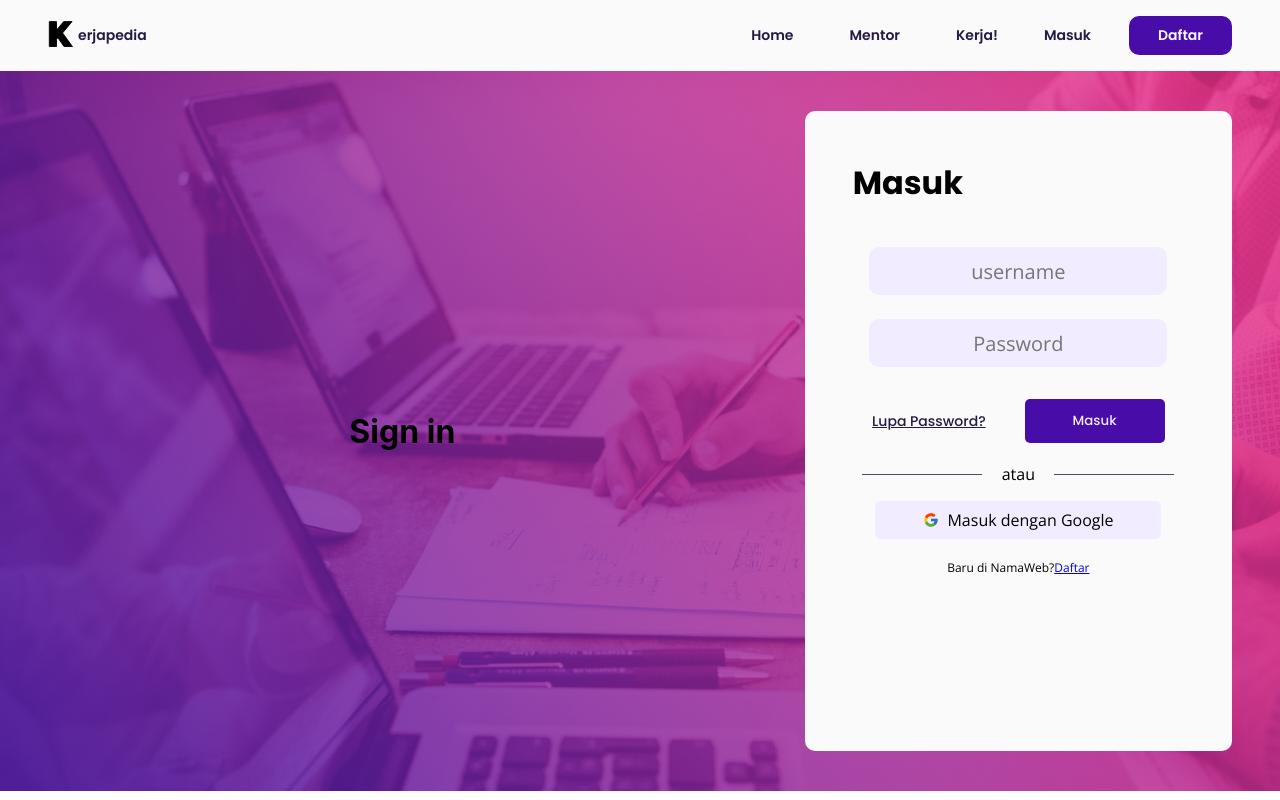
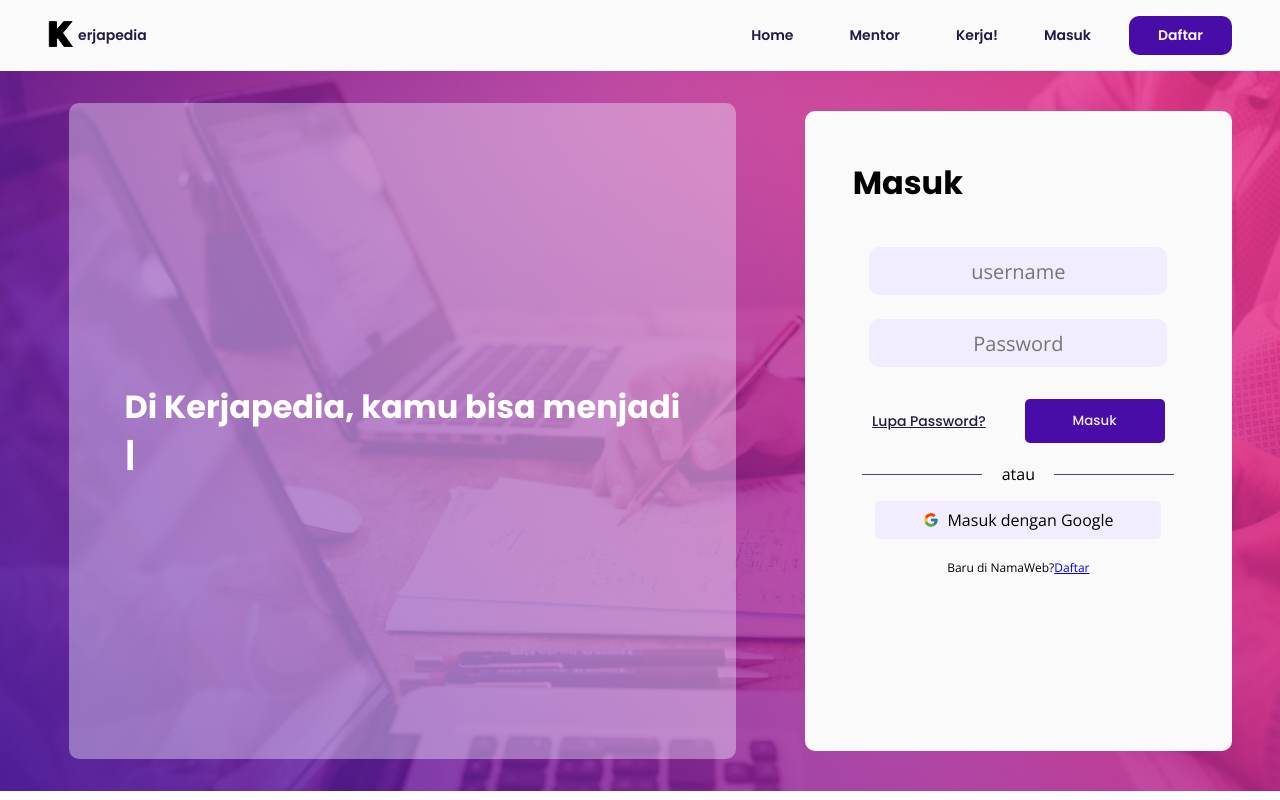
Before and after one commit to Briiad/internbcc, a React (Create React App) app: page /usersignin in a window 1280 px wide. Built offline with nearby package versions, Linux system fonts and the light colour scheme.

Commit message:
yeyeyeyeyyeyeye

```diff
--- a/package.json
+++ b/package.json
@@ -4,7 +4,6 @@
   "private": true,
   "proxy": "http://bcc-filkom-ub-elb-392908734.ap-southeast-1.elb.amazonaws.com:8082",
   "dependencies": {
-    "@material-ui/core": "^4.11.3",
     "@testing-library/jest-dom": "^5.11.9",
     "@testing-library/react": "^11.2.5",
     "@testing-library/user-event": "^12.7.3",
@@ -14,10 +13,10 @@
     "react": "^17.0.1",
     "react-dom": "^17.0.1",
     "react-icons": "^4.2.0",
-    "react-intersection-observer": "^8.31.0",
     "react-router-dom": "^5.2.0",
     "react-scripts": "4.0.3",
     "react-select": "^4.2.1",
+    "typewriter-effect": "^2.17.0",
     "web-vitals": "^1.1.0"
   },
   "scripts": {
--- a/public/index.html
+++ b/public/index.html
@@ -2,14 +2,12 @@
 <html lang="en">
   <head>
     <meta charset="utf-8" />
-    <link rel="icon" href="%PUBLIC_URL%/favicon.ico" />
     <meta name="viewport" content="width=device-width, initial-scale=1" />
     <meta name="theme-color" content="#000000" />
     <meta
       name="description"
       content="Web site created using create-react-app"
     />
-    <link rel="apple-touch-icon" href="%PUBLIC_URL%/logo192.png" />
     <!--
       manifest.json provides metadata used when your web app is installed on a
       user's mobile device or desktop. See https://developers.google.com/web/fundamentals/web-app-manifest/
--- a/src/App.js
+++ b/src/App.js
@@ -1,6 +1,8 @@
 import { BrowserRouter as Router, Switch, Route, useLocation } from 'react-router-dom';
 import { AnimatePresence } from 'framer-motion';
 import { createContext, useState } from 'react';
+import AuthRoute from './config/AuthRoute';
+import PrivateRoute from './config/PrivateRoute';
 
 import './App.css';
 
@@ -14,22 +16,25 @@ export const Context = createContext("hello world");
 
 function App() {
 
+  const userData = JSON.parse(localStorage.getItem("userData"));
+
   const [global, setGlobal] = useState([]);
+  const [user, setUser] = useState(userData);
 
   return (
     <div className="App">
       <Router>
-        <AnimatePresence exitBeforeEnter>
-          <Navbar />
-          <Switch>
-            <Context.Provider value={{ global, setGlobal }}>
+        <Context.Provider value={{ global, setGlobal, user, setUser }}>
+          <AnimatePresence exitBeforeEnter>
+            <Navbar />
+            <Switch>
               <Route exact path="/" component={Home} />
-              <Route exact path="/usersignup" component={Signup} />
-              <Route exact path="/usersignin" component={Signin} />
-              <Route exact path="/carikerja" component={Caripekerjaan} />
-            </Context.Provider>
-          </Switch>
-        </AnimatePresence>
+              <AuthRoute exact path="/usersignup" component={Signup} />
+              <AuthRoute exact path="/usersignin" component={Signin} />
+              <PrivateRoute exact path="/carikerja" component={Caripekerjaan} />
+            </Switch>
+          </AnimatePresence>
+        </Context.Provider>
       </Router>
     </div>
   );
--- /dev/null
+++ b/src/components/waiting.js
@@ -0,0 +1,31 @@
+import React from 'react';
+import Typewriter from 'typewriter-effect';
+
+function Waiting() {
+    return (
+        <div className="waiting">
+            <div className="type__">
+                <Typewriter
+                    options={{
+                        loop: true
+                    }}
+
+                    onInit={(typewiter) => {
+                        typewiter.typeString("Di Kerjapedia, kamu bisa menjadi ")
+                            .typeString("<h1 class = __wanna>Developer </h1>")
+                            .pauseFor(2500)
+                            .deleteChars(10)
+                            .typeString("<h1 class = __wanna>Freelancer </h1>")
+                            .pauseFor(2500)
+                            .deleteChars(12)
+                            .typeString("<h1 class = __wanna>Designer </h1>")
+                            .pauseFor(2500)
+                            .start();
+                    }}
+                />
+            </div>
+        </div>
+    )
+}
+
+export default Waiting
--- /dev/null
+++ b/src/config/AuthRoute.js
@@ -0,0 +1,20 @@
+import React from "react";
+import { Redirect, Route, useLocation } from "react-router-dom";
+
+function AuthRoute({ component: Component, ...rest }) {
+    const token = localStorage.getItem("token");
+    const isAuthenticated = token ? true : false;
+    return (
+        <Route {...rest}
+            render={(props) =>
+                !isAuthenticated ? (
+                    <Component {...props} />
+                ) : (
+                    <Redirect to="/carikerja" />
+                )
+            }
+        />
+    );
+};
+
+export default AuthRoute
--- /dev/null
+++ b/src/config/PrivateRoute.js
@@ -0,0 +1,20 @@
+import React from "react";
+import { Redirect, Route } from "react-router-dom";
+
+function PrivateRoute({ component: Component, ...rest }) {
+    const token = localStorage.getItem("token");
+    const isAuthenticated = token ? true : false;
+    return (
+        <Route {...rest}
+            render={(props) =>
+                isAuthenticated ? (
+                    <Component {...props} />
+                ) : (
+                    <Redirect to="/usersignin" />
+                )
+            }
+        />
+    );
+};
+
+export default PrivateRoute;
--- a/src/config/selectCost.js
+++ b/src/config/selectCost.js
@@ -13,7 +13,7 @@ function CostSelect({ setRange }) {
     return (
         <div className="Select">
             {/* <Select options={options} /> */}
-            <select onChange={(e) => setRange(e.target.value)}>
+            <select onChange={(e) => setRange(e.target.value)} className="select-range">
                 {options.map((option, id) => (
                     <option key={id} value={option.value}>{option.label}</option>
                 ))}
--- a/src/css/signup.css
+++ b/src/css/signup.css
@@ -1,4 +1,4 @@
-@import url('../App.css');
+@import url("../App.css");
 
 .Signup {
   width: 100%;
@@ -7,7 +7,12 @@
   align-items: center;
   overflow-y: hidden;
   overflow-x: hidden;
-    background-image:linear-gradient(55.67deg, rgba(72, 12, 168, 0.77) 2.7%, rgba(247, 37, 133, 0.77) 92.55%), url(../assets/signup-img.jpg);
+  background-image: linear-gradient(
+      55.67deg,
+      rgba(72, 12, 168, 0.77) 2.7%,
+      rgba(247, 37, 133, 0.77) 92.55%
+    ),
+    url(../assets/signup-img.jpg);
   background-size: cover;
 }
 
@@ -18,7 +23,6 @@
   width: 100%;
   height: 90vh;
   padding: var(--lengthLg1);
-
 }
 
 .Signup .signup-form {
@@ -26,11 +30,11 @@
   height: 80vh;
   margin-right: var(--lengthLg2);
   padding: var(--lengthLg2);
-    background-color: #FAFAFA;
+  background-color: #fafafa;
   border-radius: 10px;
 }
 
-.header-form{
+.header-form {
   font-family: var(--font-poppins);
   font-size: 2rem;
   font-weight: 700;
@@ -44,13 +48,13 @@
   margin-top: var(--lengthSm1);
 }
 
-.group-form .forms{
+.group-form .forms {
   display: flex;
-    justify-content: center;;
+  justify-content: center;
   padding-top: var(--lengthSm3);
 }
 
-.group-form .forms input{
+.group-form .forms input {
   font-family: var(--font-opensans);
   font-size: var(--lengthSm3);
   font-weight: 500;
@@ -62,11 +66,11 @@
   border-radius: 10px;
 }
 
-.group-form .forms input:focus{
+.group-form .forms input:focus {
   outline: none;
 }
 
-.signup-btn{
+.signup-btn {
   display: flex;
   flex-direction: row;
   justify-content: space-around;
@@ -81,7 +85,7 @@
   font-size: 12px;
 }
 
-.signup-btn p a{
+.signup-btn p a {
   color: var(--darker_white);
 }
 
@@ -111,7 +115,7 @@
   padding-top: var(--lengthSm3);
 }
 
-.signup-sosmed .sign-google{
+.signup-sosmed .sign-google {
   padding: var(--lengthSm2);
   padding-left: var(--lengthLg2);
   padding-right: var(--lengthLg2);
@@ -123,7 +127,7 @@
   font-family: var(--font-opensans);
 }
 
-.redirect-to-masuk{
+.redirect-to-masuk {
   display: flex;
   justify-content: space-around;
   align-items: center;
@@ -131,3 +135,27 @@
   font-family: var(--font-opensans);
   font-size: 12px;
 }
+
+/* WAITING */
+
+.waiting {
+  width: 90%;
+  height: 100%;
+  background-color: rgba(241, 236, 255, 0.4);
+  border-radius: 10px;
+  display: flex;
+  align-items: center;
+  justify-content: center;
+}
+
+.waiting .type__ {
+  font-family: var(--font-poppins);
+  color: #fff;
+  font-size: 32px;
+  font-weight: 700;
+  opacity: 1;
+}
+
+.waiting .type__ h1 {
+  color: var(--primary);
+}
--- a/src/pages/Signin.js
+++ b/src/pages/Signin.js
@@ -1,28 +1,48 @@
-import React, {useState} from 'react';
-import {Link} from 'react-router-dom';
+import React, { useState, useEffect, useContext } from 'react';
+import { Link } from 'react-router-dom';
 import axios from 'axios';
-import {motion} from 'framer-motion';
+import { motion } from 'framer-motion';
+import { Context } from '../App'
 
 import '../css/sign_in.css'
 import * as iconFc from 'react-icons/fc';
 
 //IMPORT ANIMATION FROM ANIMATE.JS
-import {form_module_animate, form_animate, transition} from '../animations/animate'
+import { form_module_animate, form_animate, transition } from '../animations/animate'
+import Waiting from '../components/waiting';
 
 
-function Signin(){
+function Signin({ history }) {
 
-    const[username, setUsername] = useState("");
-    const[password, setPassword] = useState("");
+    const [username, setUsername] = useState("");
+    const [password, setPassword] = useState("");
 
-    const handleLogin = async(e) => {
+    const { user } = useContext(Context);
+
+    useEffect(() => {
+        if (user) {
+            history.push("/carikerja");
+        }
+    }, [user]);
+
+    const handleLogin = async (e) => {
         e.preventDefault();
-        const {data}= await axios.post("/user/login", {username, password}, {});
-        console.log(data);
+
+        try {
+            const { data } = await axios.post("/user/login", { username, password }, {});
+            console.log(data.data.userData);
+
+            localStorage.setItem("userData", JSON.stringify(data.data.userData));
+            localStorage.setItem("token", JSON.stringify(data.data.token));
+
+            history.push("/carikerja");
+        } catch (err) {
+            alert(err.response.data.message);
         }
+    };
 
-    return(
-        <motion.div className = "Signin"
+    return (
+        <motion.div className="Signin"
             initial={{
                 x: "100vw",
                 opacity: 0
@@ -36,12 +56,12 @@ function Signin(){
                 opacity: 0
 
             }}
-            transition={{type: 'spring', duration: 0.6}}
+            transition={{ type: 'spring', duration: 0.6 }}
         >
-            <div className = "landing-signin">
-                <h1>Sign in</h1>
+            <div className="landing-signin">
+                <Waiting />
             </div>
-                <motion.div className = "form-signin"
+            <motion.div className="form-signin"
                 initial="in"
                 animate="out"
                 exit="in"
@@ -54,33 +74,33 @@ function Signin(){
                 }}
             >
                 <form onSubmit={handleLogin}>
-                    <div className = "form-container">
+                    <div className="form-container">
                         <motion.div
                             initial="start"
                             animate="middle"
                             exit="start"
-                            variants = {form_animate}
-                            transition={{duration: 0.6, delay:1}}
+                            variants={form_animate}
+                            transition={{ duration: 0.6, delay: 1 }}
                         >
-                            <div className = "form-header">Masuk</div>
+                            <div className="form-header">Masuk</div>
                         </motion.div>
 
-                        <div className = "form-group">
+                        <div className="form-group">
                             <motion.div
                                 initial="start"
                                 animate="middle"
                                 exit="start"
-                                variants = {form_animate}
-                                transition={{duration: 0.8, delay:1}}
+                                variants={form_animate}
+                                transition={{ duration: 0.8, delay: 1 }}
                             >
                                 <div className="forms">
                                     <input
                                         type="text"
                                         name="username"
-                                    placeholder = "username"
+                                        placeholder="username"
                                         autoComplete="off"
                                         value={username}
-                                    onChange = {e => setUsername(e.target.value)}
+                                        onChange={e => setUsername(e.target.value)}
                                     />
                                 </div>
                             </motion.div>
@@ -89,16 +109,16 @@ function Signin(){
                                 initial="start"
                                 animate="middle"
                                 exit="start"
-                                variants = {form_animate}
-                                transition={{duration: 1, delay:1}}
+                                variants={form_animate}
+                                transition={{ duration: 1, delay: 1 }}
                             >
                                 <div className="forms">
                                     <input
                                         type="password"
                                         name="password"
-                                    placeholder = "Password"
-                                    value = {password}
-                                    onChange = {e => setPassword(e.target.value)}
+                                        placeholder="Password"
+                                        value={password}
+                                        onChange={e => setPassword(e.target.value)}
                                     />
                                 </div>
                             </motion.div>
@@ -109,12 +129,12 @@ function Signin(){
                             initial="start"
                             animate="middle"
                             exit="start"
-                            variants = {form_animate}
-                            transition={{duration: 1.2, delay:1}}
+                            variants={form_animate}
+                            transition={{ duration: 1.2, delay: 1 }}
                         >
-                            <p><a href = "#">Lupa Password?</a></p>
+                            <p><a href="#">Lupa Password?</a></p>
                             <motion.button type="submit" className="btn-signin"
-                                whileTap={{scale:0.8}}
+                                whileTap={{ scale: 0.8 }}
                                 whileHover={{
                                     scale: 1.1,
                                     backgroundColor: "#3F37C9"
@@ -126,11 +146,11 @@ function Signin(){
 
                         <div className="border-sosmed">
                             <svg width="120" height="1" viewBox="0 0 150 1" fill="none" xmlns="http://www.w3.org/2000/svg">
-                                <line y1="0.5" x2="150" y2="0.5" stroke="#251946"/>
+                                <line y1="0.5" x2="150" y2="0.5" stroke="#251946" />
                             </svg>
                             <p> atau </p>
                             <svg width="120" height="1" viewBox="0 0 150 1" fill="none" xmlns="http://www.w3.org/2000/svg">
-                                <line y1="0.5" x2="150" y2="0.5" stroke="#251946"/>
+                                <line y1="0.5" x2="150" y2="0.5" stroke="#251946" />
                             </svg>
                         </div>
 
```
Also changed, not shown: src/css/carikerja.css (+17 -0 lines), src/pages/Signup.js (+67 -51 lines), 1 other file (tests, documents, lock files or other folders). Lines whose indentation alone changed are shown as unchanged.
